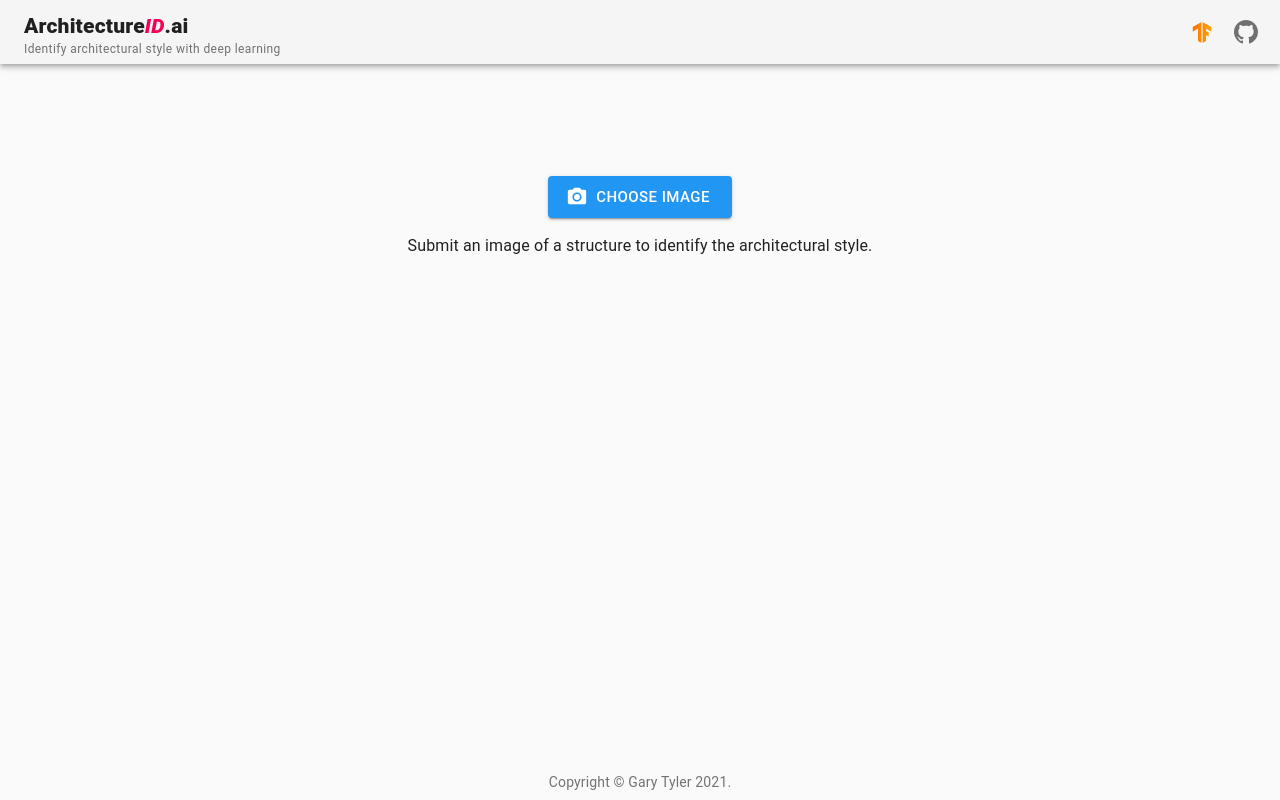
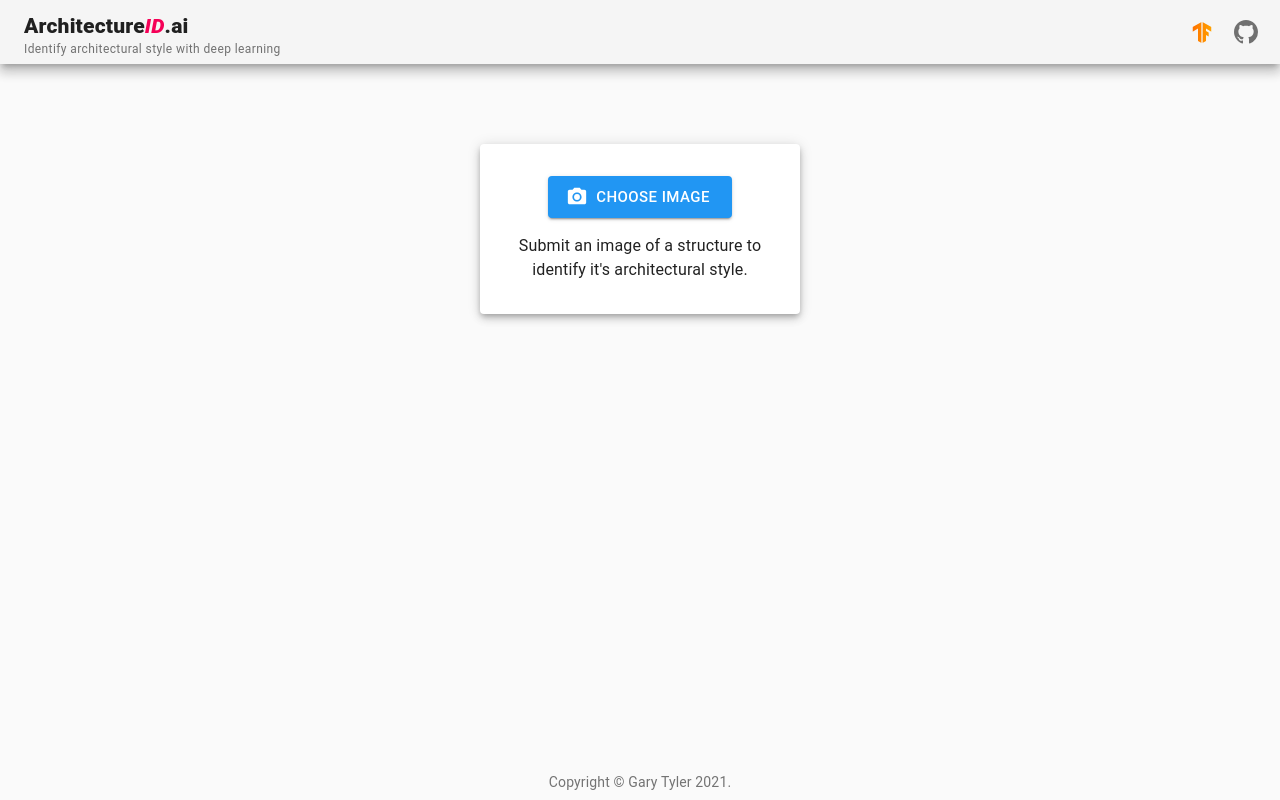
Before and after one commit to garytyler/arch-id-web, a React (Create React App) app in the folder frontend/: page / in a window 1280 px wide. Built offline with nearby package versions, Linux system fonts and the light colour scheme.

Commit message:
Fix excessive reloads error and improve frontend margin handling.

```diff
--- a/frontend/src/App.tsx
+++ b/frontend/src/App.tsx
@@ -71,7 +71,12 @@ export default function App() {
     <div className={classes.root}>
       <ThemeProvider theme={theme}>
         <CssBaseline />
-        <AppBar color="default" position="absolute" className={classes.appBar}>
+        <AppBar
+          color="default"
+          position="absolute"
+          className={classes.appBar}
+          elevation={8}
+        >
           <Toolbar>
             <Box className={classes.titleBox}>
               <Link
@@ -103,7 +108,7 @@ export default function App() {
                 >
                   .ai
                 </Typography>
-              </Link>
+
                 <br />
                 <Typography
                   variant="caption"
@@ -112,6 +117,7 @@ export default function App() {
                 >
                   Identify architectural style with deep learning
                 </Typography>
+              </Link>
             </Box>
             <Box style={{ display: "flex" }} marginY={0}>
               <IconButton
--- a/frontend/src/ChartComponents.tsx
+++ b/frontend/src/ChartComponents.tsx
@@ -1,5 +1,4 @@
 import {
-  ArgumentAxis,
   BarSeries,
   Chart,
   Legend,
@@ -97,19 +96,14 @@ export const LegendPercentLabel = (data: IChartDataPoint[]) => {
   };
 };
 
-export const ArgumentAxisLinkLabel =
-  (data: IChartDataPoint[]) => (props: ArgumentAxis.LabelProps) => {
-    return <ArgumentAxis.Label {...props} text={props.text} />;
-  };
-
 export const ValueAxisPercentLabel = (props: ValueAxis.LabelProps) => {
-  if (Number(props.text) % 1 !== 0) {
+  if (Number(props.text) % 1 === 0) {
+    return (
+      <ValueAxis.Label {...props} text={Number(props.text).toString() + "%"} />
+    );
+  } else {
     return null;
   }
-
-  return (
-    <ValueAxis.Label {...props} text={Number(props.text).toString() + "%"} />
-  );
 };
 
 export const PieSeriesLabeledPoint = (data: IChartDataPoint[]) => {
--- a/frontend/src/Predictor.tsx
+++ b/frontend/src/Predictor.tsx
@@ -15,13 +15,15 @@ import {
   Grid,
   makeStyles,
   Paper,
+  Theme,
   Typography,
+  useMediaQuery,
+  useTheme,
 } from "@material-ui/core";
 import { PhotoCamera } from "@material-ui/icons";
 import { ChangeEvent, default as React, useState } from "react";
 import "./App.css";
 import {
-  ArgumentAxisLinkLabel,
   BarSeriesColorCodedPoint,
   LegendColorCodedMarker,
   LegendPercentLabel,
@@ -105,10 +107,7 @@ const useStyles = makeStyles(
         paddingTop: theme.spacing(4),
       },
     },
-    paper: {
-      elevation: 10,
-    },
-    outerBox: {
+    innerBox: {
       marginTop: theme.spacing(3),
       marginBottom: theme.spacing(3),
       padding: theme.spacing(1),
@@ -125,10 +124,6 @@ const useStyles = makeStyles(
         marginLeft: theme.spacing(0),
         marginRight: theme.spacing(0),
       },
-    },
-    content: {
-      // flexGrow: 1,
-      // overflow: "auto",
     },
     stickToBottom: {
       width: "100%",
@@ -265,22 +260,38 @@ export default function Predictor() {
     );
   };
 
-  // // Check if mobile device
-  // const theme: Theme = useTheme();
-  // const isSmallScreen = useMediaQuery(() => {
-  //   return theme.breakpoints.down("xs");
-  // });
+  // Check if mobile device
+  const theme: Theme = useTheme();
+  const isSmallScreen = useMediaQuery(() => {
+    return theme.breakpoints.down("xs");
+  });
 
   if (!selectedFile) {
     return (
       <div>
         <Container className={classes.container}>
-          <Box className={classes.outerBox} textAlign="center">
+          <Box
+            style={{ margin: "auto" }}
+            textAlign="center"
+            // minWidth={200}
+            maxWidth={320}
+          >
+            <Paper elevation={5}>
+              <Box className={classes.innerBox} textAlign="center">
                 {input()}
+                <Box
+                  marginTop={2}
+                  marginBottom={2}
+                  marginLeft={4}
+                  marginRight={4}
+                >
                   <Typography>
-              Submit an image of a structure to identify the architectural
-              style.
+                    Submit an image of a structure to identify it's
+                    architectural style.
                   </Typography>
+                </Box>
+              </Box>{" "}
+            </Paper>
           </Box>
         </Container>
         <Box className={classes.stickToBottom}>
@@ -292,9 +303,20 @@ export default function Predictor() {
     return (
       <div>
         <Container className={classes.container}>
-          <Box className={classes.outerBox} textAlign="center">
+          <Box style={{ margin: "auto" }} textAlign="center" maxWidth={320}>
+            <Paper elevation={5}>
+              <Box className={classes.innerBox} textAlign="center">
                 {input()}
+                <Box
+                  marginTop={2}
+                  marginBottom={2}
+                  marginLeft={4}
+                  marginRight={4}
+                >
                   <CircularProgress color="secondary" />
+                </Box>
+              </Box>
+            </Paper>
           </Box>
         </Container>
         <Box className={classes.stickToBottom}>
@@ -309,11 +331,12 @@ export default function Predictor() {
     return (
       <div>
         <Container className={classes.container}>
-          <Paper className={classes.paper}>
-            <Box className={classes.outerBox} textAlign="center">
+          <Box style={{ margin: "auto" }} textAlign="center" maxWidth={1000}>
+            <Paper elevation={5}>
+              <Box className={classes.innerBox} textAlign="center">
                 <Box>{input()}</Box>
 
-              <Box margin={0}>
+                <Box marginX={4}>
                   <Typography variant="caption">{selectedFile.name}</Typography>
                 </Box>
 
@@ -365,17 +388,18 @@ export default function Predictor() {
                 <Typography variant="h5" align="center">
                   Probabilities
                 </Typography>
-              <Grid container justifyContent="center">
-                <Box width={600} marginX={2}>
+                <Grid container justifyContent="space-around">
+                  <Box
+                    paddingX={isSmallScreen ? 2 : 5}
+                    style={{ flexGrow: 1, marginLeft: 5 }}
+                  >
                     <Chart data={chartData} rotated>
                       <Animation />
                       <ValueScale
                         name="probability"
                         modifyDomain={adjustDomain}
                       />
-                    <ArgumentAxis
-                      labelComponent={ArgumentAxisLinkLabel(chartData)}
-                    />
+                      <ArgumentAxis />
                       <ValueAxis
                         scaleName="probability"
                         labelComponent={ValueAxisPercentLabel}
@@ -393,7 +417,8 @@ export default function Predictor() {
                   </Box>
                 </Grid>
               </Box>
-          </Paper>
+            </Paper>{" "}
+          </Box>
         </Container>
         <Copyright />
       </div>
```
Lines whose indentation alone changed are shown as unchanged.
